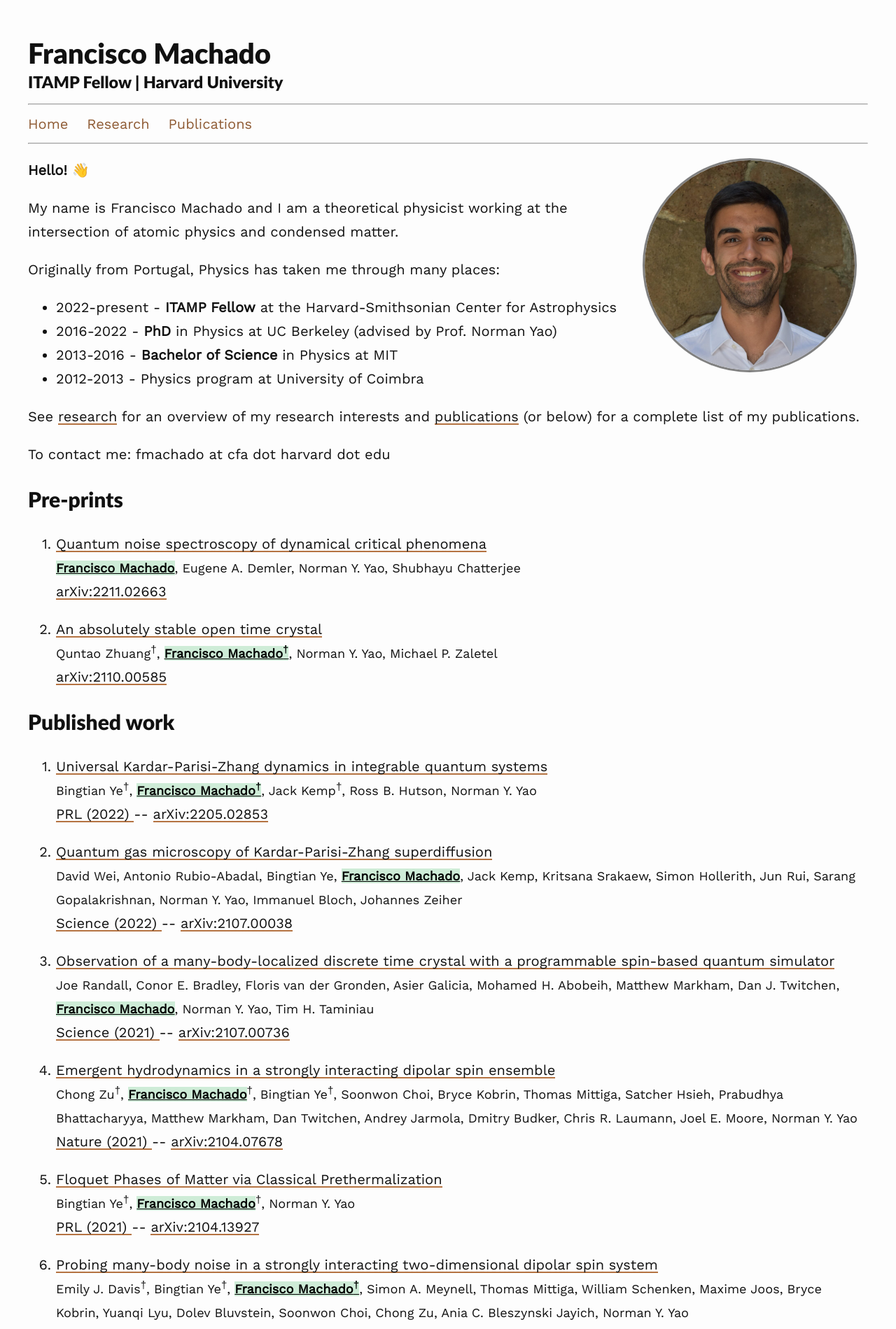
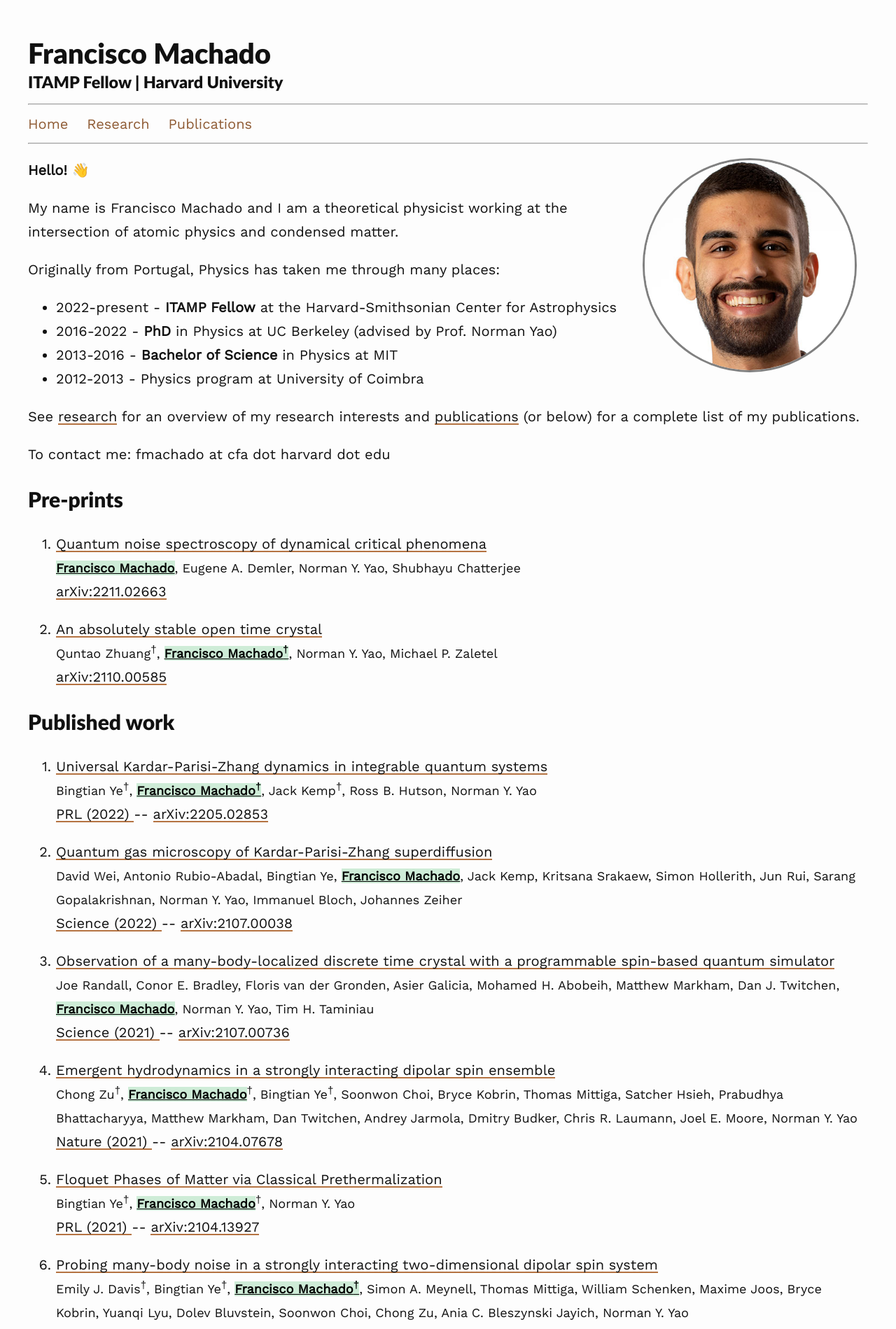
Before and after one commit to flmachado/flmachado.github.io, a Jekyll site: the page built from index.md, in a window 1280 px wide. Shown: the top 1899 px of the page at 70% size. Built offline with Jekyll 4.4.1, drawn with Linux system fonts in a browser that asks for light colours; nearby versions of some CDN libraries.

Commit message:
Refresh image

```diff
--- a/index.md
+++ b/index.md
@@ -3,7 +3,7 @@ layout: about
 permalink: /
 profile:
   align: right
-  image: cara_2022.jpg
+  image: cara_2023.png
 published: true
 ---
 
```
Also changed, not shown: assets/images/cara_2023.png (added).
